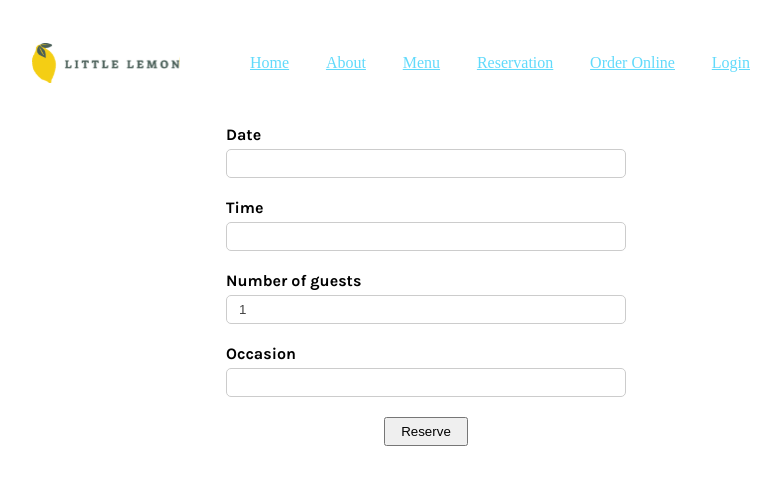
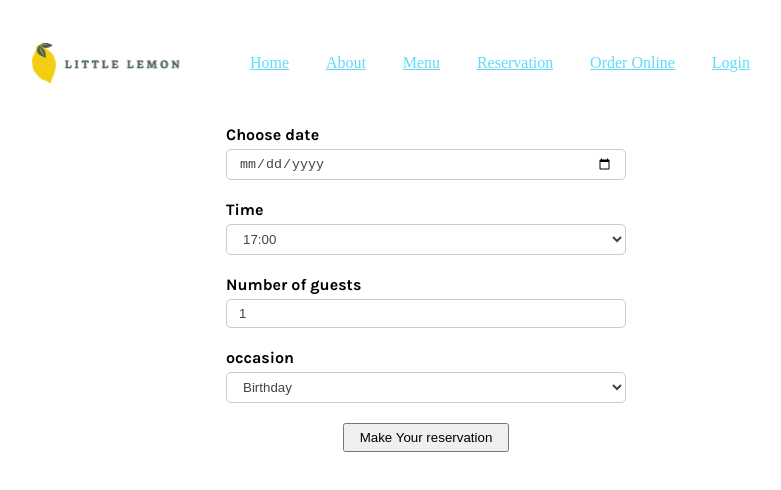
Before and after one commit to HesamMarshal/little-lemon, a React (Create React App) app: page /booking in a window 1280 px wide. Shown: the top 490 px of the page, without its empty margins (214-995 px from the left). Built offline with nearby package versions, Linux system fonts and the light colour scheme; a web font is replaced by a local one.

Commit message:
refactor Reservation Form

```diff
--- /dev/null
+++ b/src/components/ReservationForm.js
@@ -0,0 +1,107 @@
+import { useFormik } from "formik";
+import * as Yup from "yup";
+
+import "./reservationForm.css";
+
+const ReservationForm = () => {
+  // formik Values and Funtions
+  const initialValues = {
+    resDate: "",
+    resTime: "",
+    guests: 1,
+    occasion: "Birth",
+  };
+  const onSubmit = (values) => {
+    console.log(values);
+  };
+
+  const validationSchema = Yup.object({
+    resDate: Yup.string().required("Date is requierd!"),
+    resTime: Yup.string().required("Time is required!"),
+    guests: Yup.string().required("Number of Guests is requierd!").nullable(),
+    occasion: Yup.string().required("Select your nationality"),
+  });
+
+  const formik = useFormik({
+    // 1. managing states
+    initialValues,
+
+    // 2. handling form submit
+    onSubmit,
+
+    // 3. validation
+    validationSchema,
+
+    // validateOnMount: true,
+    // enableReinitialize: true,
+  });
+
+  return (
+    <form>
+      <div className="formControl">
+        <label htmlFor="resDate">Choose date</label>
+        <input
+          type="date"
+          {...formik.getFieldProps("resDate")}
+          name="resDate"
+          id="resDate"
+        />
+        {formik.errors.resDate && formik.touched.resDate && (
+          <div className="error">{formik.errors.resDate}</div>
+        )}
+      </div>
+      <div className="formControl">
+        <label htmlFor="resTime">Time</label>
+
+        <select
+          {...formik.getFieldProps("resTime")}
+          name="resTime"
+          id="resTime"
+        >
+          <option>17:00</option>
+          <option>18:00</option>
+          <option>19:00</option>
+          <option>20:00</option>
+          <option>21:00</option>
+          <option>22:00</option>
+        </select>
+
+        {formik.errors.resTime && formik.touched.resTime && (
+          <div className="error">{formik.errors.resTime}</div>
+        )}
+      </div>
+
+      <div className="formControl">
+        <label htmlFor="guests">Number of guests</label>
+        <input
+          type="number"
+          {...formik.getFieldProps("guests")}
+          name="guests"
+          id="guests"
+          placeholder="1"
+          min="1"
+          max="10"
+        />
+        {formik.errors.guests && formik.touched.guests && (
+          <div className="error">{formik.errors.guests}</div>
+        )}
+      </div>
+
+      <div className="formControl">
+        <label>occasion</label>
+        <select id="occasion">
+          <option>Birthday</option>
+          <option>Anniversary</option>
+        </select>
+        {formik.errors.guests && formik.touched.guests && (
+          <div className="error">{formik.errors.guests}</div>
+        )}
+      </div>
+      <button type="submit" disabled={!formik.isValid}>
+        Make Your reservation
+      </button>
+    </form>
+  );
+};
+
+export default ReservationForm;
--- a/src/pages/booking.css
+++ b/src/components/reservationForm.css
@@ -24,8 +24,8 @@ label+label {
 }
 
 input[type="text"],
-input[type="email"],
-input[type="password"],
+input[type="number"],
+input[type="date"],
 select {
     width: 400px;
     padding: 6px 12px;
--- a/src/pages/BookingPage.js
+++ b/src/pages/BookingPage.js
@@ -1,72 +1,11 @@
-import { useFormik } from "formik";
 import Header from "../components/Header";
-import "./booking.css";
+import ReservationForm from "../components/ReservationForm";
 
 const BookingPage = () => {
-  // formik Values and Funtions
-  const initialValues = {
-    date: "",
-    time: "",
-    number: 1,
-    occasion: "Birth",
-  };
-  const onSubmit = (values) => {
-    console.log(values);
-  };
-
-  const formik = useFormik({
-    // 1. managing states
-    initialValues,
-
-    // 2. handling form submit
-    onSubmit,
-
-    // 3. validation
-    // validationSchema,
-
-    // validateOnMount: true,
-    // enableReinitialize: true,
-  });
-
   return (
     <>
-      <Header></Header>
-      <form>
-        <div className="formControl">
-          <label htmlFor="date">Date</label>
-          <input
-            type="text"
-            {...formik.getFieldProps("date")}
-            name="date"
-            id="date"
-          />
-        </div>
-        <div className="formControl">
-          <label htmlFor="time">Time</label>
-          <input
-            type="text"
-            {...formik.getFieldProps("time")}
-            name="time"
-            id="time"
-          />
-        </div>
-
-        <div className="formControl">
-          <label htmlFor="number">Number of guests</label>
-          <input
-            type="text"
-            {...formik.getFieldProps("number")}
-            name="number"
-            id="number"
-          />
-        </div>
-
-        <div className="formControl">
-          <label>Occasion</label>
-          <input type="text" />
-        </div>
-        <button type="submit">Reserve</button>
-      </form>
+      <Header />
+      <ReservationForm />
     </>
   );
 };
```
